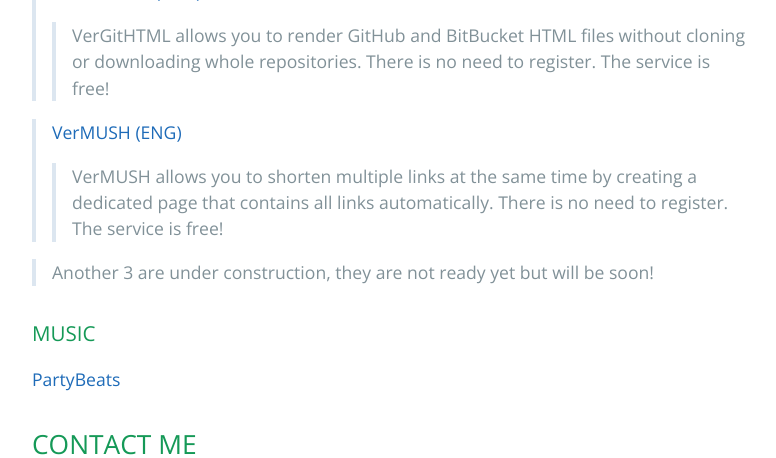
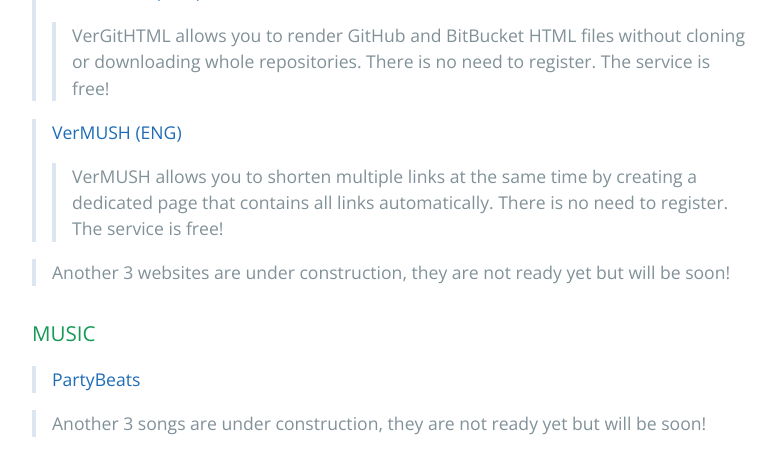
Before and after one commit to Verdem-crypto/verdem-crypto.github.io, a Jekyll site: the page built from index.md, in a window 1280 px wide and 900 px high, scrolled down 1619 px, cut to the strip 0-458 px from the top of the window. Shown: the whole strip, without its empty margins (192-968 px from the left). Built offline with Jekyll 4.4.1, drawn with Linux system fonts in a browser that asks for light colours; our own code applies the rules of GitHub Pages for plain Markdown files; the repository's description, which GitHub fills in, is left out.

Commit message:
Update index.md

```diff
--- a/index.md
+++ b/index.md
@@ -69,7 +69,7 @@
 >
 >>VerMUSH allows you to shorten multiple links at the same time by creating a dedicated page that contains all links automatically. There is no need to register. The service is free!
 
->Another 3 are under construction, they are not ready yet but will be soon!
+>Another 3 websites are under construction, they are not ready yet but will be soon!
 
 <script async src="https://pagead2.googlesyndication.com/pagead/js/adsbygoogle.js"></script>
 <!-- verdem-crypto1 -->
@@ -85,7 +85,9 @@
 
 ### MUSIC
 
-[PartyBeats](http://youtu.be/A4_2Zb_kr04)
+>[PartyBeats](http://youtu.be/A4_2Zb_kr04)
+
+>Another 3 songs are under construction, they are not ready yet but will be soon!
 
 <script async src="https://pagead2.googlesyndication.com/pagead/js/adsbygoogle.js"></script>
 <!-- verdem-crypto1 -->
```
